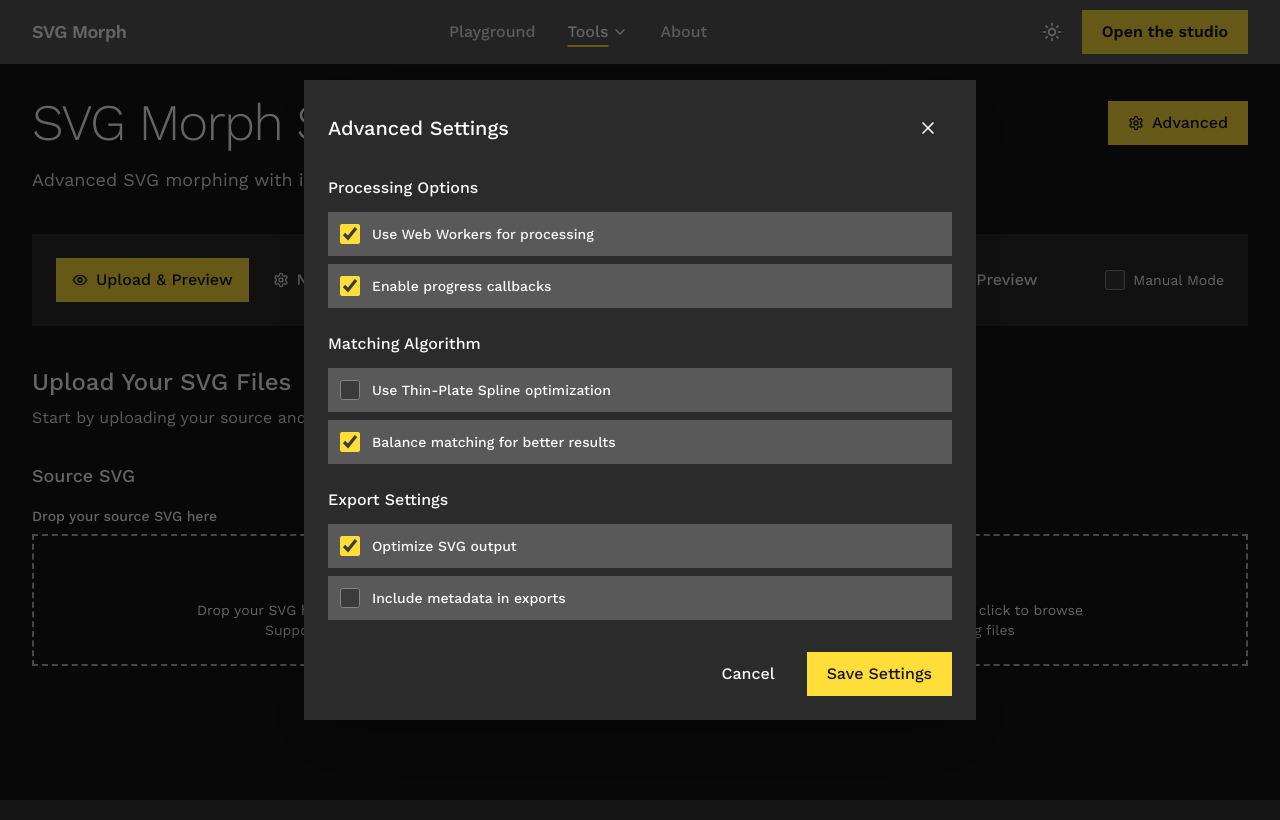
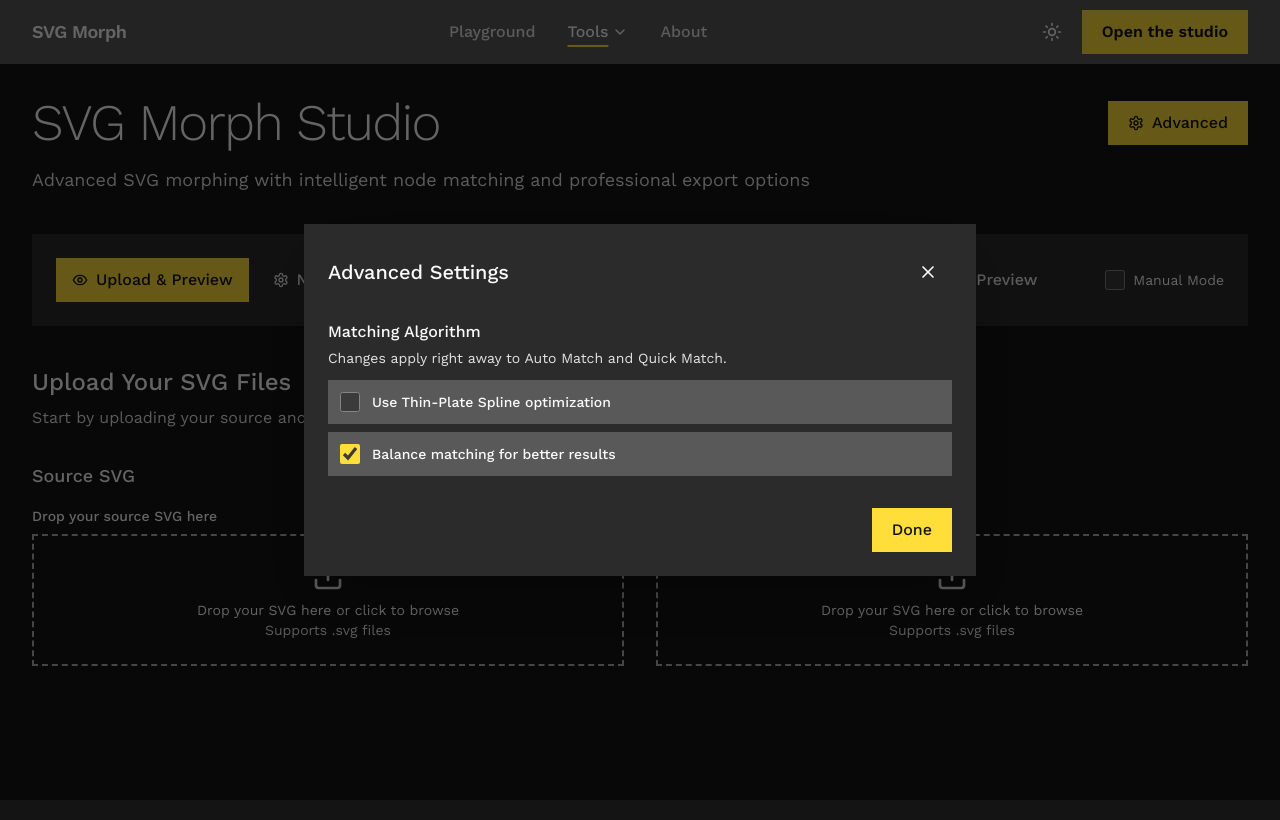
Before and after one commit to JulianCallejas/SVG-Morph, a React (Vite) app: page /playground-enhanced in a window 1280 px wide. Both pictures are taken after a click on the button "Advanced". Shown: the top 820 px of the page. Built offline with nearby package versions, Linux system fonts and the light colour scheme.

Commit message:
feat: wire the studio advanced settings to the matching options

```diff
--- a/src/components/NodePairingInterface.tsx
+++ b/src/components/NodePairingInterface.tsx
@@ -82,10 +82,13 @@ export const NodePairingInterface: React.FC<NodePairingInterfaceProps> = ({
   const svgRef = useRef<SVGSVGElement>(null);
   const matcher = useRef(new NodeMatcher(matchingOptions));
 
+  // The algorithm switches live in the store (Advanced Settings); the distance fields stay local to this panel.
+  const { useThinPlateSpline, balanceMatching } = useMorphStore((state) => state.matchingOptions);
+
   // Update matcher when options change
   useEffect(() => {
-    matcher.current = new NodeMatcher(matchingOptions);
-  }, [matchingOptions]);
+    matcher.current = new NodeMatcher({ ...matchingOptions, useThinPlateSpline, balanceMatching });
+  }, [matchingOptions, useThinPlateSpline, balanceMatching]);
 
   const addToHistory = useCallback((action: PairAction) => {
     const newHistory = actionHistory.slice(0, historyIndex + 1);
--- a/src/pages/PlaygroundEnhanced.tsx
+++ b/src/pages/PlaygroundEnhanced.tsx
@@ -41,6 +41,8 @@ export const PlaygroundEnhanced: React.FC = () => {
     setSourcePoints,
     setTargetPoints,
     autoMatchNodes,
+    matchingOptions,
+    updateMatchingOptions,
     setSourceSVG,
     setTargetSVG,
     animationSettings,
@@ -407,38 +409,26 @@ export const PlaygroundEnhanced: React.FC = () => {
                 </Button>
               </div>
 
-              <div className="space-y-6">
-                <div>
-                  <h4 className="font-medium mb-3">Processing Options</h4>
-                  <div className="space-y-2">
-                    <CheckRow label="Use Web Workers for processing" defaultChecked />
-                    <CheckRow label="Enable progress callbacks" defaultChecked />
-                  </div>
-                </div>
-
-                <div>
-                  <h4 className="font-medium mb-3">Matching Algorithm</h4>
-                  <div className="space-y-2">
-                    <CheckRow label="Use Thin-Plate Spline optimization" />
-                    <CheckRow label="Balance matching for better results" defaultChecked />
-                  </div>
-                </div>
-
-                <div>
-                  <h4 className="font-medium mb-3">Export Settings</h4>
-                  <div className="space-y-2">
-                    <CheckRow label="Optimize SVG output" defaultChecked />
-                    <CheckRow label="Include metadata in exports" />
-                  </div>
+              <div>
+                <h4 className="font-medium mb-1">Matching Algorithm</h4>
+                <p className="mb-3 text-sm text-muted">Changes apply right away to Auto Match and Quick Match.</p>
+                <div className="space-y-2">
+                  <CheckRow
+                    label="Use Thin-Plate Spline optimization"
+                    checked={!!matchingOptions.useThinPlateSpline}
+                    onChange={(e) => updateMatchingOptions({ useThinPlateSpline: e.target.checked })}
+                  />
+                  <CheckRow
+                    label="Balance matching for better results"
+                    checked={!!matchingOptions.balanceMatching}
+                    onChange={(e) => updateMatchingOptions({ balanceMatching: e.target.checked })}
+                  />
                 </div>
               </div>
 
-              <div className="flex justify-end gap-3 mt-8">
-                <Button variant="ghost" onClick={() => setShowAdvanced(false)}>
-                  Cancel
-                </Button>
+              <div className="flex justify-end mt-8">
                 <Button variant="primary" onClick={() => setShowAdvanced(false)}>
-                  Save Settings
+                  Done
                 </Button>
               </div>
             </div>
```
